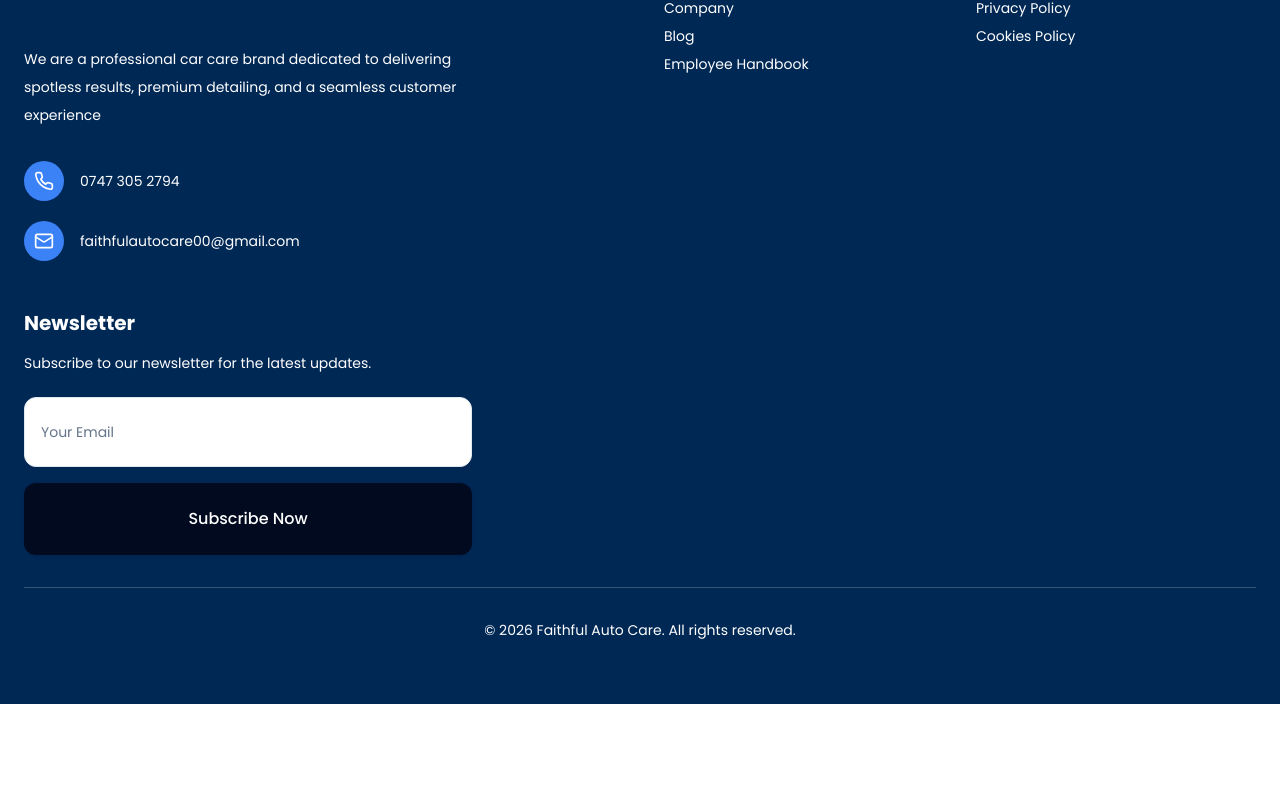
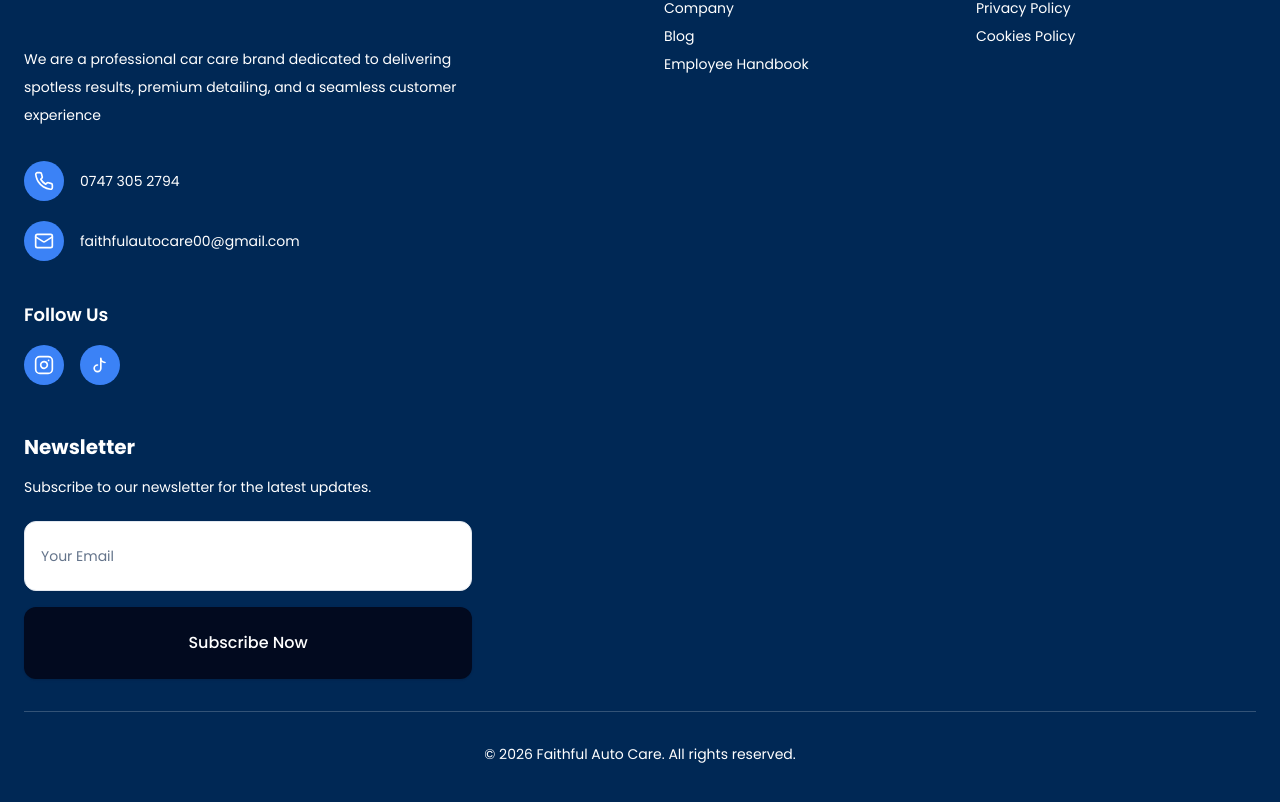
Before and after one commit to MichAdek23/faithful, a React (Vite) app: page /blog in a window 1280 px wide. Shown: the part 838-1640 px from the top of the page. Before the commit the page ends 1542 px from the top, so only its background shows below. Built offline with nearby package versions, Linux system fonts and the light colour scheme; no server answers; the database is empty.

Commit message:
added socials to footer

```diff
--- a/package.json
+++ b/package.json
@@ -12,6 +12,7 @@
     "@radix-ui/react-accordion": "^1.2.1",
     "@radix-ui/react-separator": "^1.1.0",
     "@radix-ui/react-slot": "^1.1.0",
+    "@radix-ui/react-toast": "^1.2.15",
     "@supabase/supabase-js": "^2.97.0",
     "class-variance-authority": "^0.7.0",
     "clsx": "2.1.1",
--- a/src/sections/FooterSection.tsx
+++ b/src/sections/FooterSection.tsx
@@ -1,4 +1,4 @@
-import { Phone, Mail, X } from "lucide-react";
+import { Phone, Mail, X, Instagram } from "lucide-react";
 import { useNavigate } from "react-router-dom";
 import { Button } from "@/components/ui/button";
 import { Input } from "@/components/ui/input";
@@ -18,6 +18,22 @@ interface NotificationModalProps {
   onClose: () => void;
   message: string;
 }
+
+// TikTok Icon Component
+const TikTokIcon = ({ className }: { className?: string }) => (
+  <svg
+    xmlns="http://www.w3.org/2000/svg"
+    viewBox="0 0 24 24"
+    fill="none"
+    stroke="currentColor"
+    strokeWidth="2"
+    strokeLinecap="round"
+    strokeLinejoin="round"
+    className={className}
+  >
+    <path d="M9 12a4 4 0 1 0 4 4V4a5 5 0 0 0 5 5" />
+  </svg>
+);
 
 // Modal Component
 const PolicyModal = ({ isOpen, onClose, title, content }: PolicyModalProps) => {
@@ -126,6 +142,20 @@ export const FooterSection = () => {
       icon: Mail,
       text: "faithfulautocare00@gmail.com",
       href: "mailto:faithfulautocare00@gmail.com",
+    },
+  ];
+
+  // Social media links
+  const socialLinks = [
+    {
+      icon: Instagram,
+      href: "https://www.instagram.com/faithful_autocare?igsh=MThnbDR4bGRyajZpNw==",
+      label: "Instagram",
+    },
+    {
+      icon: TikTokIcon,
+      href: "https://vm.tiktok.com/ZS9RgbrSKBDMA-34HSD/",
+      label: "TikTok",
     },
   ];
 
@@ -354,6 +384,27 @@ export const FooterSection = () => {
                   </div>
                 ))}
               </div>
+
+              {/* Social Media Links Section */}
+              <div className="flex flex-col gap-3 sm:gap-4 mt-2">
+                <h3 className="font-poppins font-semibold text-white text-base sm:text-lg">
+                  Follow Us
+                </h3>
+                <div className="flex gap-3 sm:gap-4">
+                  {socialLinks.map((social, index) => (
+                    <a
+                      key={index}
+                      href={social.href}
+                      target="_blank"
+                      rel="noopener noreferrer"
+                      className="w-9 h-9 sm:w-10 sm:h-10 bg-blue-500 rounded-full flex items-center justify-center hover:bg-blue-600 transition-colors"
+                      aria-label={social.label}
+                    >
+                      <social.icon className="w-4 h-4 sm:w-5 sm:h-5 text-white" />
+                    </a>
+                  ))}
+                </div>
+              </div>
             </div>
 
             <div className="grid grid-cols-2 md:grid-cols-2 gap-6 sm:gap-8">
```
Also changed, not shown: 1 other file (tests, documents, lock files or other folders).
